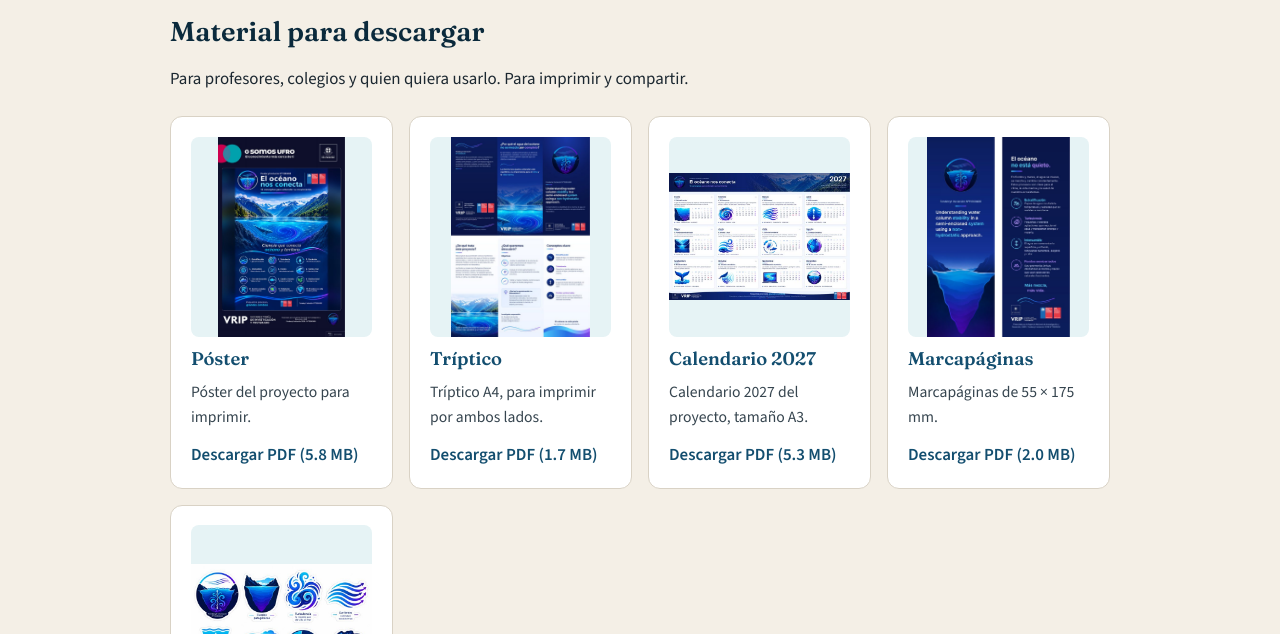
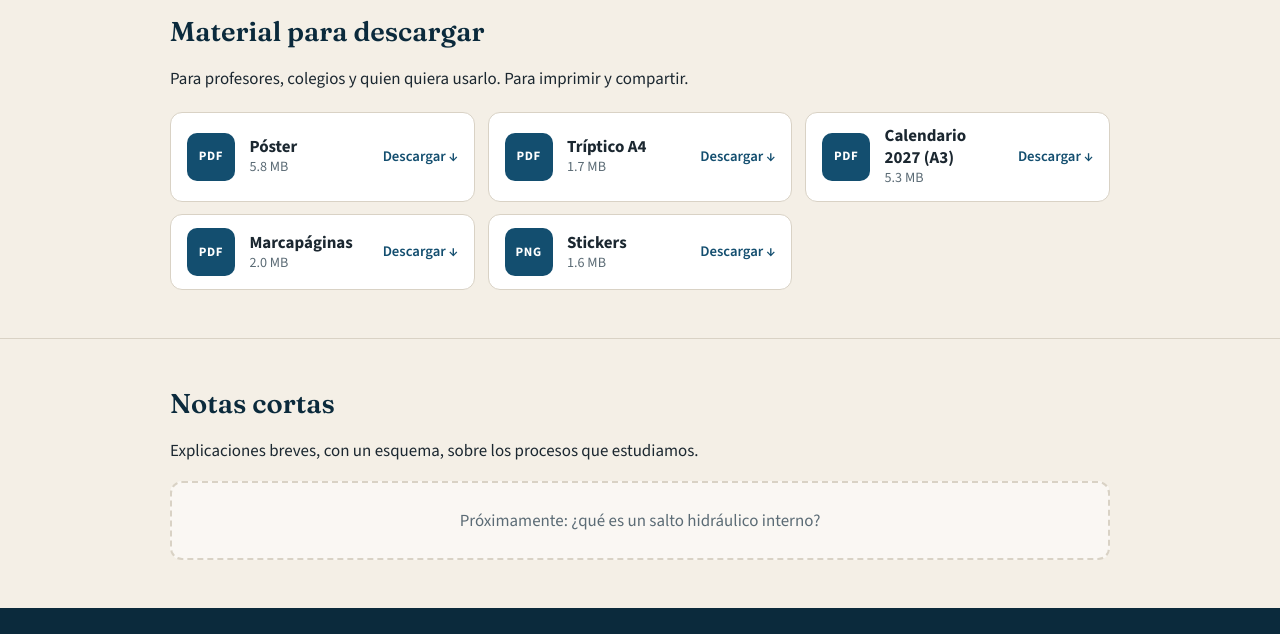
Before and after one commit to oartal/fondecyt-11260408, a plain HTML site: page difusion/index.html in a window 1280 px wide. Shown: the part 2650-3284 px from the top of the page. Drawn offline with nearby package versions, Linux system fonts and the light colour scheme.

Commit message:
Descargas simples y estilo actualizado

```diff
--- a/difusion/index.html
+++ b/difusion/index.html
@@ -6,7 +6,7 @@
   <title>Difusión · Fondecyt 11260408</title>
   <link rel="preconnect" href="https://fonts.googleapis.com">
   <link rel="stylesheet" href="https://fonts.googleapis.com/css2?family=Fraunces:opsz,wght@9..144,600&family=Source+Sans+3:wght@400;600;700&display=swap">
-  <link rel="stylesheet" href="../estilo.css">
+  <link rel="stylesheet" href="../estilo.css?v=202611260841">
 </head>
 <body>
 
@@ -70,26 +70,31 @@
     <div class="contenedor">
       <h2>Material para descargar</h2>
       <p class="intro">Para profesores, colegios y quien quiera usarlo. Para imprimir y compartir.</p>
-      <div class="tarjetas">
-        <a class="tarjeta descarga" href="material/poster.pdf" download>
-          <img src="material/poster.jpg" alt="Vista previa: Póster" loading="lazy">
-          <h3>Póster</h3><p>Póster del proyecto para imprimir.</p><span class="bajar">Descargar PDF (5.8 MB)</span>
+      <div class="archivos">
+        <a class="archivo" href="material/poster.pdf" download>
+          <span class="archivo-icono">PDF</span>
+          <span class="archivo-texto"><strong>Póster</strong><small>5.8 MB</small></span>
+          <span class="archivo-bajar">Descargar ↓</span>
         </a>
-        <a class="tarjeta descarga" href="material/triptico.pdf" download>
-          <img src="material/triptico.jpg" alt="Vista previa: Tríptico" loading="lazy">
-          <h3>Tríptico</h3><p>Tríptico A4, para imprimir por ambos lados.</p><span class="bajar">Descargar PDF (1.7 MB)</span>
+        <a class="archivo" href="material/triptico.pdf" download>
+          <span class="archivo-icono">PDF</span>
+          <span class="archivo-texto"><strong>Tríptico A4</strong><small>1.7 MB</small></span>
+          <span class="archivo-bajar">Descargar ↓</span>
         </a>
-        <a class="tarjeta descarga" href="material/calendario-2027.pdf" download>
-          <img src="material/calendario.jpg" alt="Vista previa: Calendario 2027" loading="lazy">
-          <h3>Calendario 2027</h3><p>Calendario 2027 del proyecto, tamaño A3.</p><span class="bajar">Descargar PDF (5.3 MB)</span>
+        <a class="archivo" href="material/calendario-2027.pdf" download>
+          <span class="archivo-icono">PDF</span>
+          <span class="archivo-texto"><strong>Calendario 2027 (A3)</strong><small>5.3 MB</small></span>
+          <span class="archivo-bajar">Descargar ↓</span>
         </a>
-        <a class="tarjeta descarga" href="material/marcapaginas.pdf" download>
-          <img src="material/marcapaginas.jpg" alt="Vista previa: Marcapáginas" loading="lazy">
-          <h3>Marcapáginas</h3><p>Marcapáginas de 55 × 175 mm.</p><span class="bajar">Descargar PDF (2.0 MB)</span>
+        <a class="archivo" href="material/marcapaginas.pdf" download>
+          <span class="archivo-icono">PDF</span>
+          <span class="archivo-texto"><strong>Marcapáginas</strong><small>2.0 MB</small></span>
+          <span class="archivo-bajar">Descargar ↓</span>
         </a>
-        <a class="tarjeta descarga" href="material/stickers.png" download>
-          <img src="material/stickers.jpg" alt="Vista previa: Stickers" loading="lazy">
-          <h3>Stickers</h3><p>Colección de stickers del proyecto.</p><span class="bajar">Descargar PNG (1.6 MB)</span>
+        <a class="archivo" href="material/stickers.png" download>
+          <span class="archivo-icono">PNG</span>
+          <span class="archivo-texto"><strong>Stickers</strong><small>1.6 MB</small></span>
+          <span class="archivo-bajar">Descargar ↓</span>
         </a>
       </div>
     </div>
--- a/estilo.css
+++ b/estilo.css
@@ -193,3 +193,18 @@ footer .logos img { height: 56px; }
   .portada-fila { flex-direction: column-reverse; align-items: flex-start; gap: 1.2rem; }
   .logo-portada { width: 130px; }
 }
+
+.archivos { display: grid; gap: .8rem; grid-template-columns: repeat(auto-fill, minmax(290px, 1fr)); margin-top: 1.2rem; }
+.archivo {
+  display: flex; align-items: center; gap: .9rem; text-decoration: none; color: inherit;
+  background: #fff; border: 1px solid var(--borde); border-radius: 12px; padding: .8rem 1rem;
+}
+.archivo:hover { border-color: var(--salobre); }
+.archivo-icono {
+  width: 48px; height: 48px; flex-shrink: 0; border-radius: 10px; display: grid; place-items: center;
+  background: var(--mar); color: #fff; font-weight: 700; font-size: .8rem; letter-spacing: .05em;
+}
+.archivo-texto { flex: 1; display: flex; flex-direction: column; line-height: 1.3; }
+.archivo-texto small { color: var(--suave); }
+.archivo-bajar { font-weight: 600; color: var(--mar); font-size: .92rem; white-space: nowrap; }
+.archivo:hover .archivo-bajar { color: var(--acento); }
```
Also changed, not shown: index.html (+1 -1 lines), laboratorio/index.html (+1 -1 lines), difusion/material/calendario.jpg (deleted), difusion/material/marcapaginas.jpg (deleted), difusion/material/poster.jpg (deleted), difusion/material/stickers.jpg (deleted), difusion/material/triptico.jpg (deleted).
